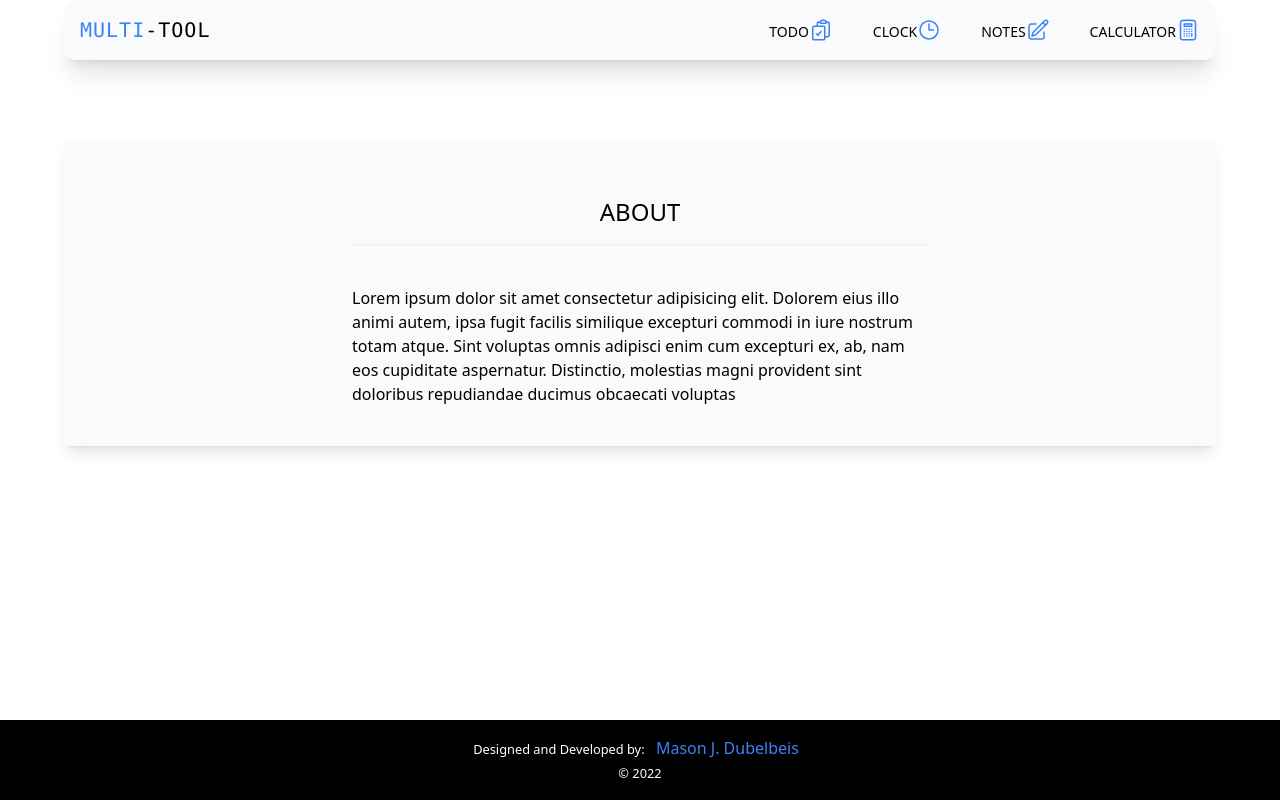
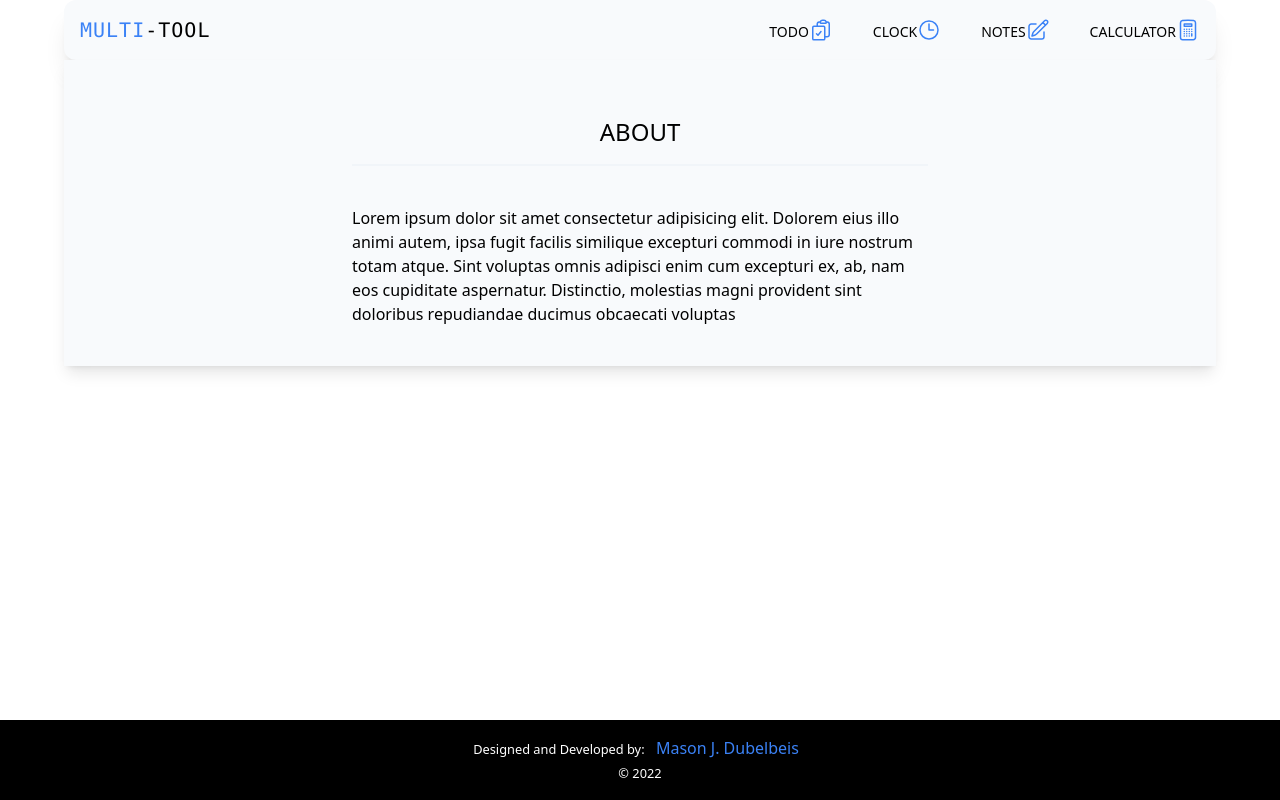
Before and after one commit to mdubelbeis/alarm-clock, a React (Vite) app: page / in a window 1280 px wide. Built offline with nearby package versions, Linux system fonts and the light colour scheme.

Commit message:
styled clock

```diff
--- a/src/App.tsx
+++ b/src/App.tsx
@@ -6,7 +6,7 @@ const App = () => {
   return (
     <div className="flex flex-col justify-between relative w-full max-w-6xl mx-auto">
       <Header />
-      <main className="mt-20">
+      <main>
         <Outlet />
       </main>
       <Footer />
--- a/src/components/Clock/Weather.tsx
+++ b/src/components/Clock/Weather.tsx
@@ -266,7 +266,7 @@ const Weather: React.FC = () => {
   const getWeatherData = async () => {
     try {
       const response = await fetch(
-        `https://api.weatherbit.io/v2.0/current?&postal_code=${zipCode}&country=US&key=???&units=I`
+        `https://api.weatherbit.io/v2.0/current?&postal_code=${zipCode}&country=US&key=&units=I`
       );
       const data = await response.json();
       setWeatherData(data.data[0]);
--- a/src/components/ui/Time.tsx
+++ b/src/components/ui/Time.tsx
@@ -15,7 +15,7 @@ const Time: React.FC = () => {
 
   return (
     <div className="relative w-full px-4 py-16">
-      <p className="flex items-center justify-center drop-shadow-xl shadow-green-500 font-digital text-4xl sm:text-6xl md:text-7xl px-4 lg:px-10 lg:py-10 lg:text-8xl text-center w-full ">
+      <p className="flex items-center justify-center drop-shadow-xl shadow-green-500 font-digital text-4xl sm:text-6xl md:text-7xl px-4 lg:py-10 lg:text-8xl text-center w-full ">
         <span className="shadow-lg opacity-60">{output}</span>
       </p>
     </div>
--- a/src/pages/Clock/Clock.tsx
+++ b/src/pages/Clock/Clock.tsx
@@ -18,7 +18,7 @@ import Weekday from "../../components/ui/Weekday";
 
 const Clock: React.FC = () => {
   return (
-    <div className="bg-black py-10 opacity-90 text-green-500 drop-shadow-xl">
+    <div className="mt-10 bg-black py-10 opacity-90 text-green-500 drop-shadow-xl">
       <ClockTopWidgetBar />
       <Time />
       <Weekday />
```
